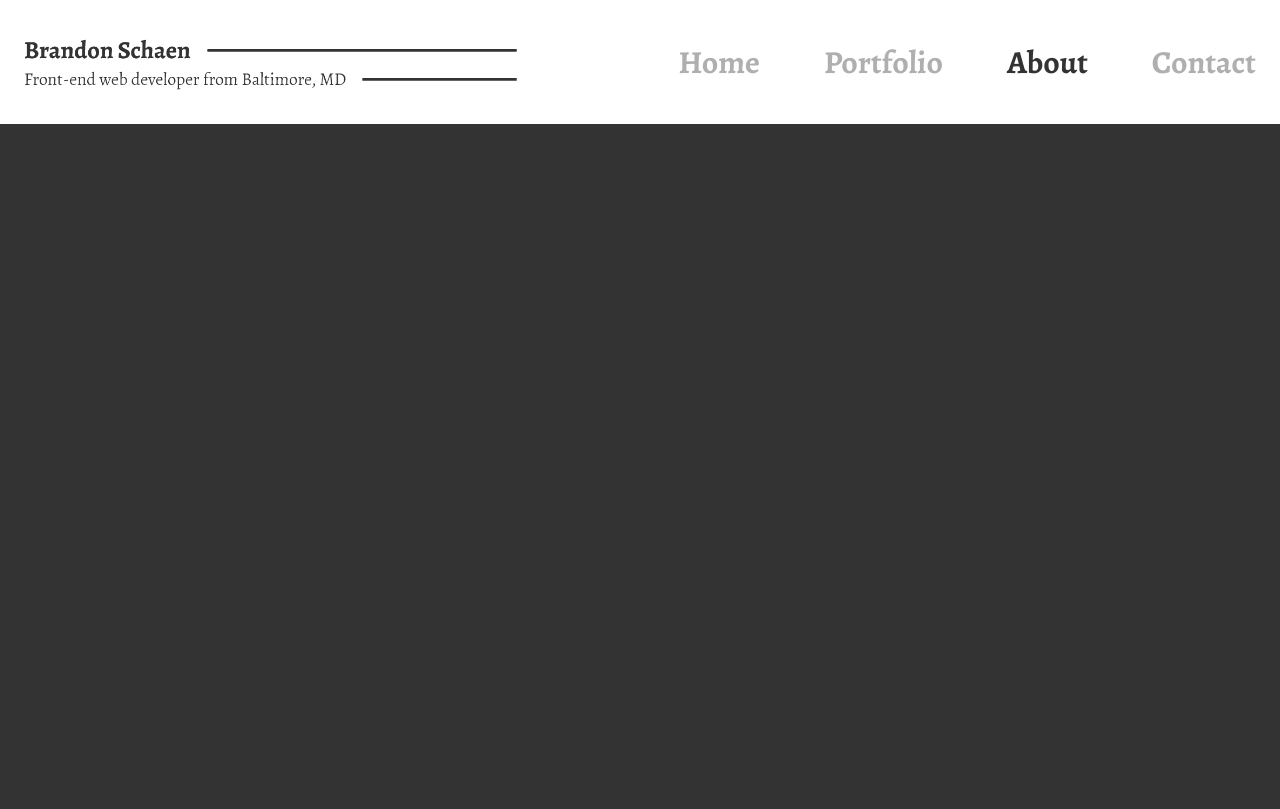
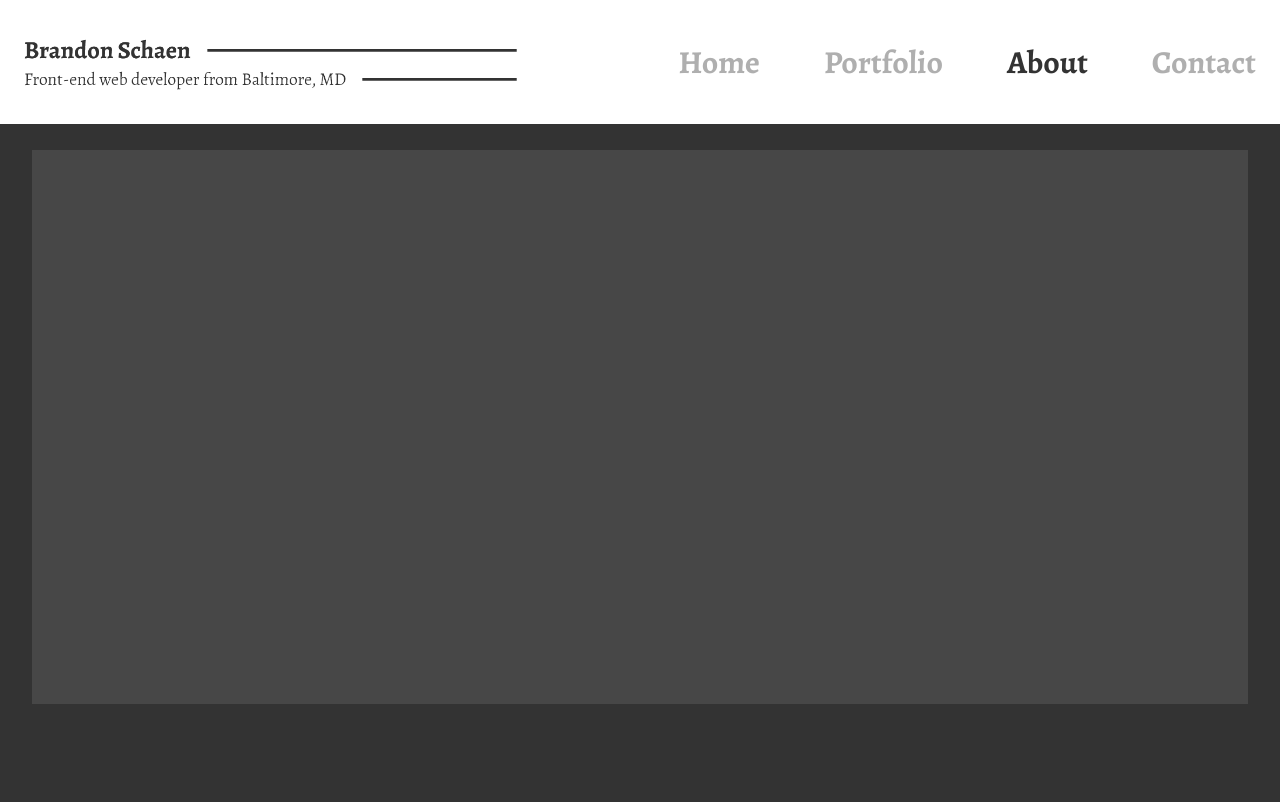
Before and after one commit to SonniSonni/Brandon-Portfolio, a React (Create React App) app: page /about in a window 1280 px wide. Built offline with nearby package versions, Linux system fonts and the light colour scheme.

Commit message:
Used portfolio-page css as a guide for about-page

```diff
--- a/src/Components/AboutPage/AboutPage.css
+++ b/src/Components/AboutPage/AboutPage.css
@@ -1,4 +1,13 @@
 .about-page{
   background-color:#333333;
-  height:85.6vh;
+  height:81.5vh;
+  padding-top:2%;
 }
+
+.about-container{
+  margin-right: auto;
+  margin-left: auto;
+  background-color: #474747;
+  width:95%;
+  height:85%;
+}
```
